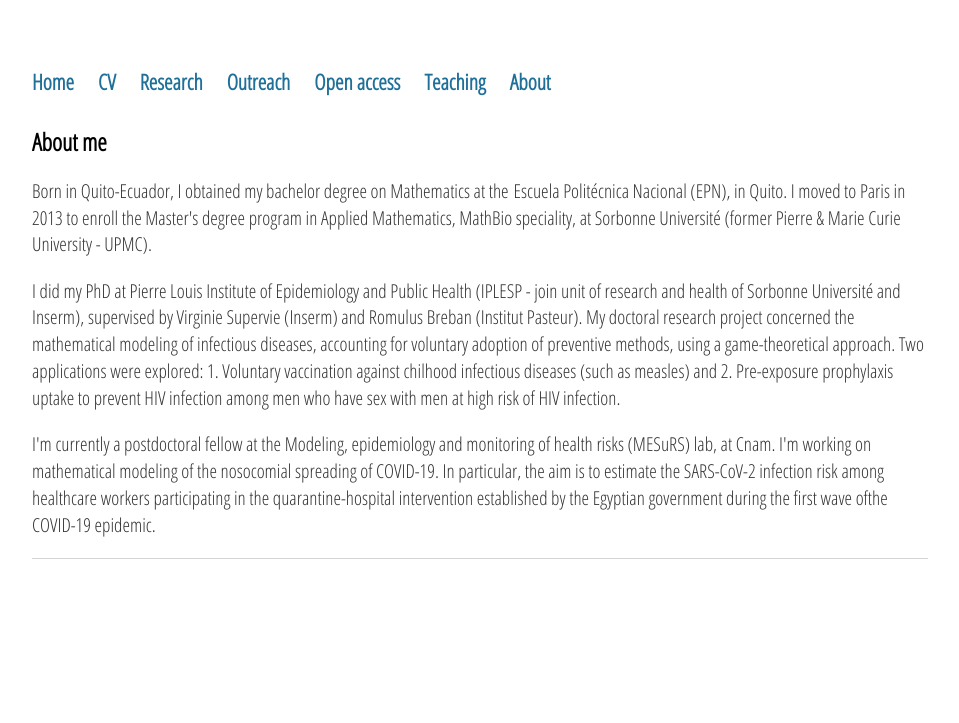
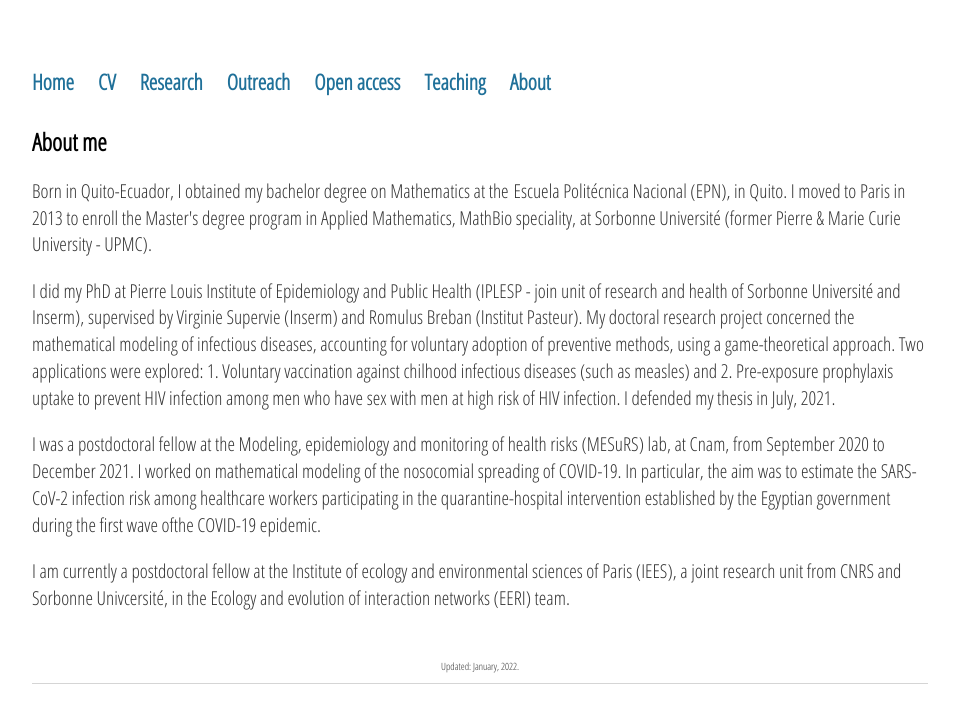
Before and after one commit to sjijon/sjijon.github.io, a Jekyll site: the page built from about.html, in a window 1280 px wide. Shown: the top 723 px of the page, without its empty margins (160-1119 px from the left). Built offline with Jekyll 4.4.1, drawn with Linux system fonts in a browser that asks for light colours; nearby versions of some CDN libraries.

Commit message:
Update About

```diff
--- a/about.html
+++ b/about.html
@@ -19,14 +19,24 @@ mathematical modeling of infectious diseases, accounting for voluntary adoption
 of preventive methods, using a game-theoretical approach. Two applications were
 explored: 1. Voluntary vaccination against chilhood infectious diseases (such as measles)
 and 2. Pre-exposure prophylaxis uptake to prevent HIV infection among men
-who have sex with men at high risk of HIV infection.
+who have sex with men at high risk of HIV infection. I defended my thesis in July, 2021.
 </p>
 <p>
-I'm currently a postdoctoral fellow at the Modeling, epidemiology
-and monitoring of health risks (MESuRS) lab, at Cnam. I'm working on mathematical
-modeling of the nosocomial spreading of COVID-19. In particular, the aim is to
-estimate the SARS-CoV-2 infection risk among healthcare workers participating in
-the quarantine-hospital intervention established by the Egyptian government during
-the first wave ofthe COVID-19 epidemic.
+I was a postdoctoral fellow at the Modeling, epidemiology
+and monitoring of health risks (MESuRS) lab, at Cnam, from September 2020 to December 2021.
+I worked on mathematical modeling of the nosocomial spreading of COVID-19.
+In particular, the aim was to estimate the SARS-CoV-2 infection risk among healthcare
+workers participating in the quarantine-hospital intervention established by
+the Egyptian government during the first wave ofthe COVID-19 epidemic.
+</p>
+
+<p>
+I am currently a postdoctoral fellow at the Institute of ecology and environmental
+sciences of Paris (IEES), a joint research unit from CNRS and Sorbonne Univcersité,
+in the Ecology and evolution of interaction networks (EERI) team.
+</p>
+<br>
+<p style="font-size:10px;text-align:center;">
+  Updated: January, 2022.
 </p>
 </div>
--- a/teaching.html
+++ b/teaching.html
@@ -20,7 +20,7 @@ title: Teaching
 		<p>Voir documents <a href="https://sjijon.github.io/teaching/SU/2019-2020/LUMA001-BGC12-6.html" target="_blank"><strong>ici</strong></a></p>
 	</ul>
 	</p>
-	</br>
+	<br>
 	<p style="font-size:10px;text-align:center;">
 		Updated: May, 2020.
 	</p>
```
